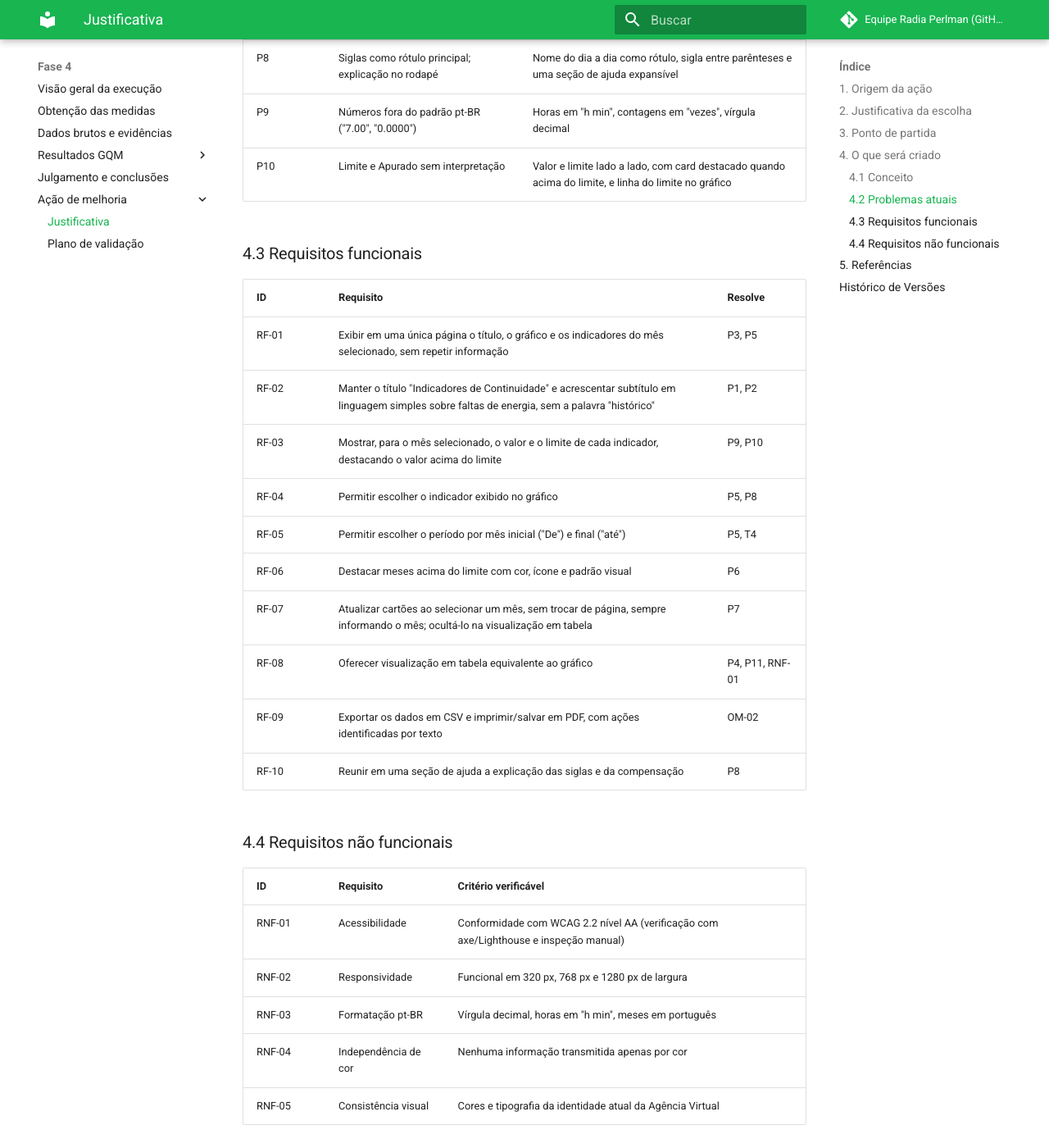
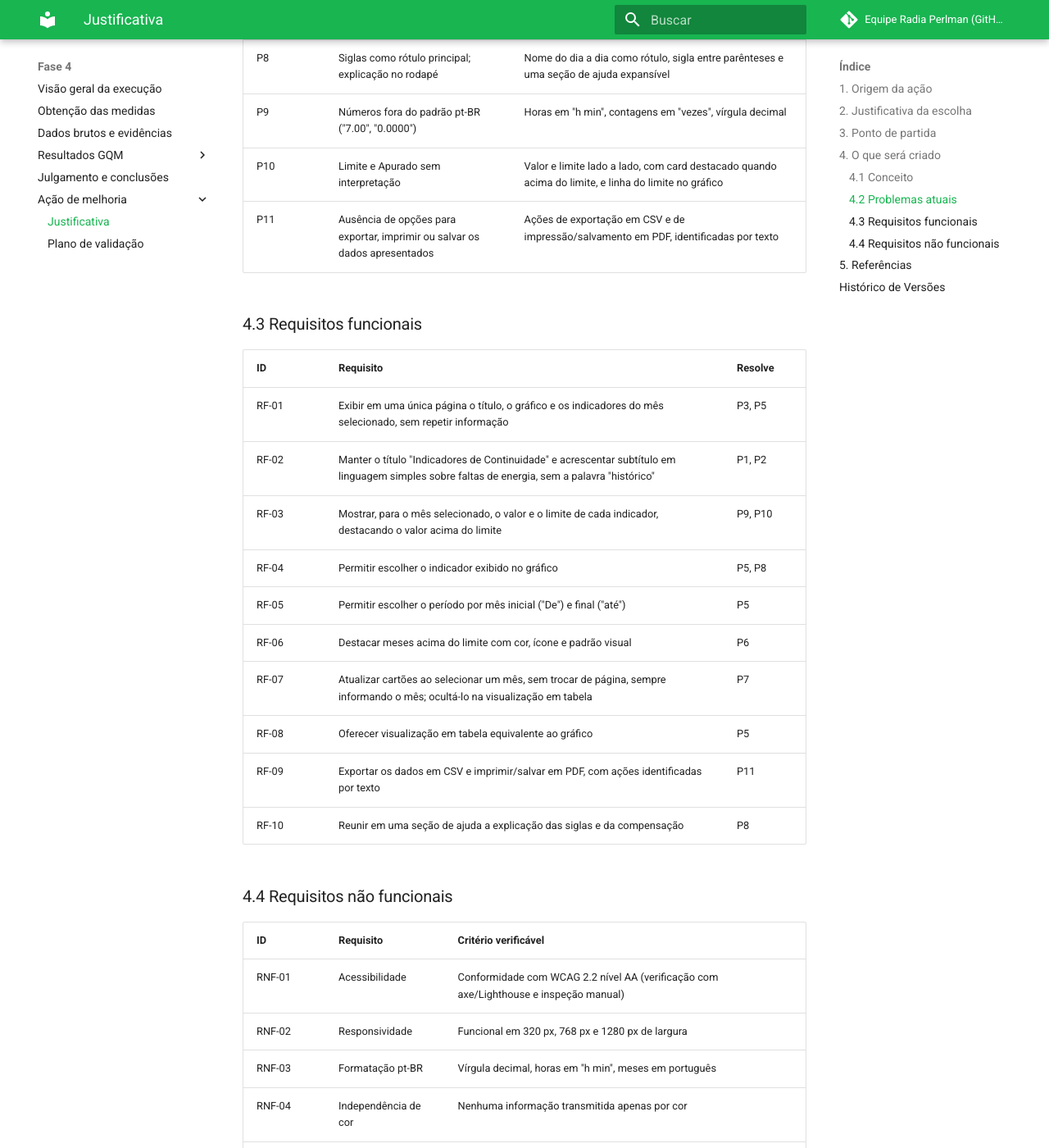
Before and after one commit to FCTE-Qualidade-de-Software-1/2026-2_T02_RADIA_PERLMAN, an MkDocs documentation site: the page built from docs/fase4/melhoria/acao-melhoria.md, in a window 1280 px wide and 1400 px high, scrolled down 2229 px. Shown: the whole window at 82% size. Built offline with MkDocs 1.6.1 and Material for MkDocs 9.7.7, drawn with Linux system fonts in a browser that asks for light colours; comment, search, counter and statistics services are not loaded.

Commit message:
docs: ajusta tabelas referentes a Ação de Melhoria e troca Usabilidade para Capacidade de Interação

```diff
--- a/docs/fase4/melhoria/acao-melhoria.md
+++ b/docs/fase4/melhoria/acao-melhoria.md
@@ -50,6 +50,7 @@ Centralizar as duas telas em **uma única página**, que responda em poucos segu
 | P8 | Siglas como rótulo principal; explicação no rodapé | Nome do dia a dia como rótulo, sigla entre parênteses e uma seção de ajuda expansível |
 | P9 | Números fora do padrão pt-BR ("7.00", "0.0000") | Horas em "h min", contagens em "vezes", vírgula decimal |
 | P10 | Limite e Apurado sem interpretação | Valor e limite lado a lado, com card destacado quando acima do limite, e linha do limite no gráfico|
+| P11 | Ausência de opções para exportar, imprimir ou salvar os dados apresentados | Ações de exportação em CSV e de impressão/salvamento em PDF, identificadas por texto |
 
 
 ### 4.3 Requisitos funcionais
@@ -60,11 +61,11 @@ Centralizar as duas telas em **uma única página**, que responda em poucos segu
 | RF-02 | Manter o título "Indicadores de Continuidade" e acrescentar subtítulo em linguagem simples sobre faltas de energia, sem a palavra "histórico" | P1, P2 |
 | RF-03 | Mostrar, para o mês selecionado, o valor e o limite de cada indicador, destacando o valor acima do limite | P9, P10 |
 | RF-04 | Permitir escolher o indicador exibido no gráfico | P5, P8 |
-| RF-05 | Permitir escolher o período por mês inicial ("De") e final ("até") | P5, T4 |
+| RF-05 | Permitir escolher o período por mês inicial ("De") e final ("até") | P5 |
 | RF-06 | Destacar meses acima do limite com cor, ícone e padrão visual | P6 |
 | RF-07 | Atualizar cartões ao selecionar um mês, sem trocar de página, sempre informando o mês; ocultá-lo na visualização em tabela | P7 |
-| RF-08 | Oferecer visualização em tabela equivalente ao gráfico | P4, P11, RNF-01 |
-| RF-09 | Exportar os dados em CSV e imprimir/salvar em PDF, com ações identificadas por texto | OM-02 |
+| RF-08 | Oferecer visualização em tabela equivalente ao gráfico | P5 |
+| RF-09 | Exportar os dados em CSV e imprimir/salvar em PDF, com ações identificadas por texto | P11  |
 | RF-10 | Reunir em uma seção de ajuda a explicação das siglas e da compensação | P8 |
 
 ### 4.4 Requisitos não funcionais
```
Also changed, not shown: docs/fase3/cronograma.md (+1 -1 lines), docs/fase3/metodo-procedimentos.md (+1 -1 lines), docs/fase4/dados-brutos.md (+1 -1 lines), docs/fase4/julgamento-conclusoes.md (+1 -1 lines), docs/fase4/resultados-g1-capacidade-interacao.md (+1 -1 lines).
